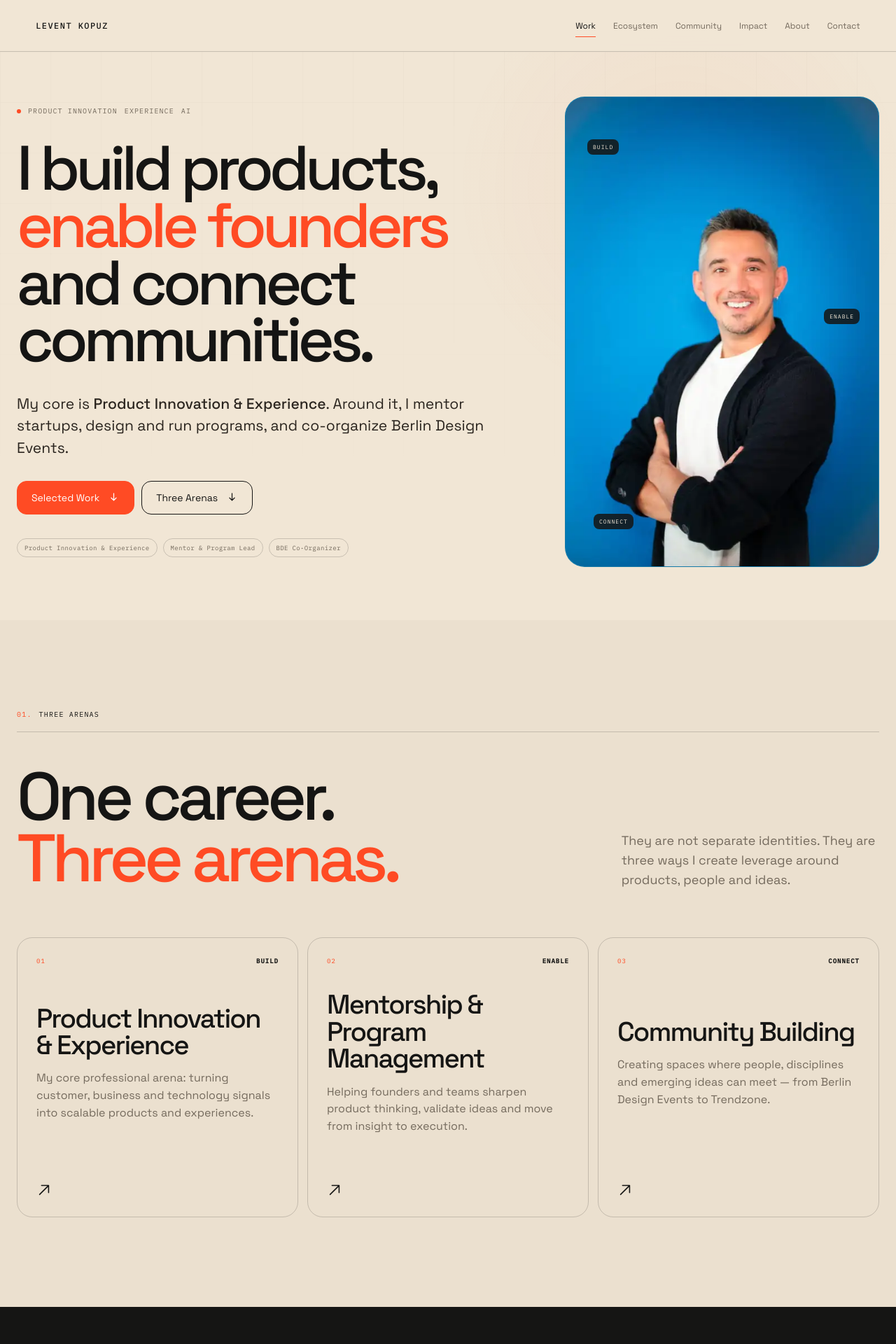
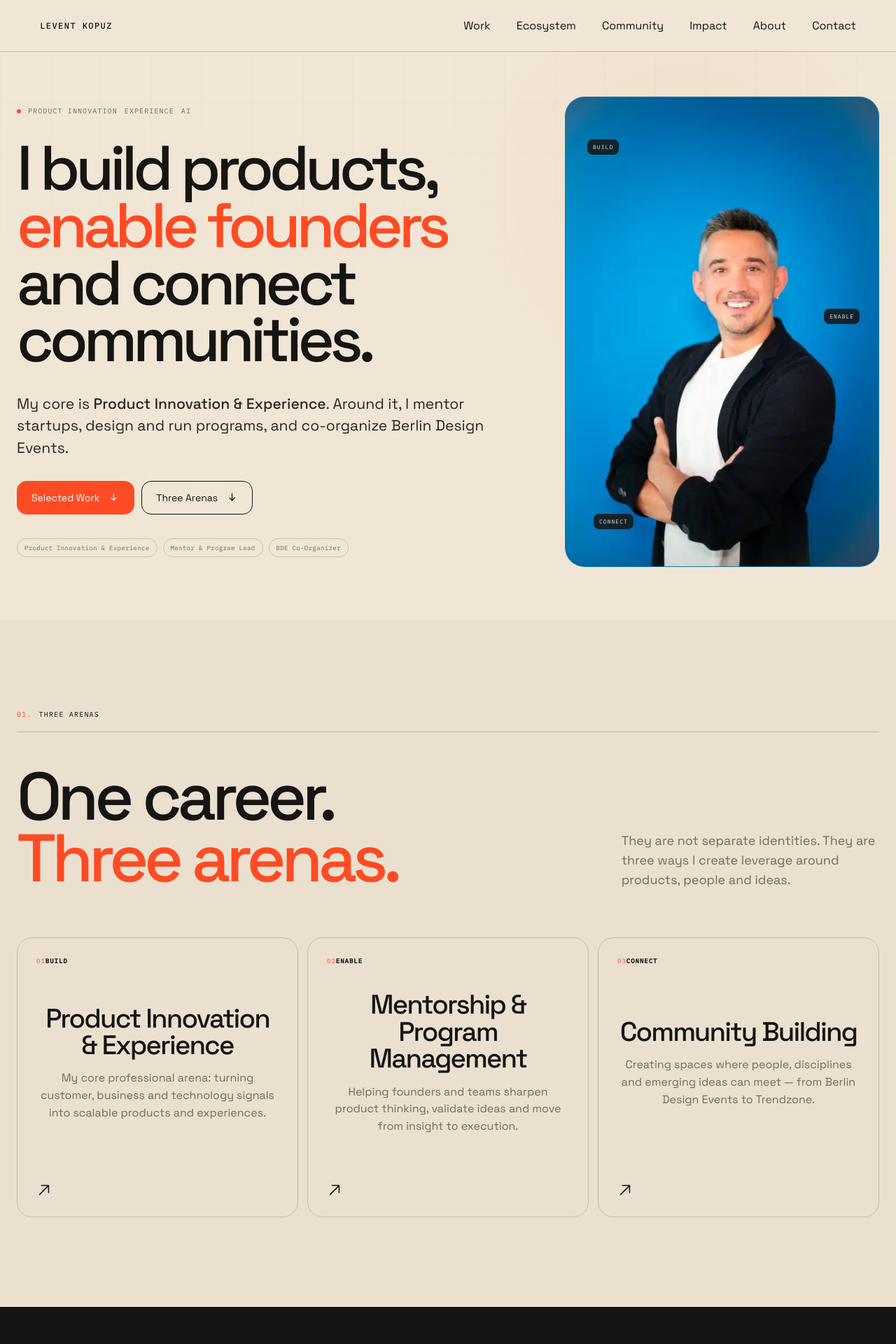
Before and after one commit to levkopuz/leventkopuz, a Next.js app: page / in a window 1280 px wide. Shown: the top 1920 px of the page at 70% size. Built offline with nearby package versions, Linux system fonts and the light colour scheme.

Commit message:
Keep portfolio URL clean during in-page navigation

```diff
--- a/components/Portfolio.tsx
+++ b/components/Portfolio.tsx
@@ -219,6 +219,21 @@ export default function Portfolio() {
 
   const activeWorkItem = workItems.find((item) => item.key === activeWork) ?? null;
 
+  const scrollToSection = (id: string) => {
+    const target = document.getElementById(id);
+    if (!target) return;
+    target.scrollIntoView({ behavior: "smooth", block: "start" });
+    window.history.replaceState(null, "", "/");
+    setMenuOpen(false);
+  };
+
+
+  useEffect(() => {
+    if (window.location.pathname !== "/" || window.location.search || window.location.hash) {
+      window.history.replaceState(null, "", "/");
+    }
+  }, []);
+
   useEffect(() => {
     const sections = navItems
       .map((item) => document.querySelector(item.href))
@@ -309,16 +324,17 @@ export default function Portfolio() {
       />
 
       <header className="site-header">
-        <a className="brand" href="#top" aria-label="Levent Kopuz home">LEVENT KOPUZ</a>
+        <button className="brand brand-button" type="button" onClick={() => scrollToSection("top")} aria-label="Levent Kopuz home">LEVENT KOPUZ</button>
         <nav className="desktop-nav" aria-label="Primary navigation">
           {navItems.map((item) => (
-            <a
+            <button
               key={item.href}
-              href={item.href}
+              type="button"
+              onClick={() => scrollToSection(item.href.slice(1))}
               className={activeSection === item.href.slice(1) ? "active" : ""}
             >
               {item.label}
-            </a>
+            </button>
           ))}
         </nav>
         <button
@@ -335,9 +351,9 @@ export default function Portfolio() {
       <div className={"mobile-menu " + (menuOpen ? "is-open" : "")} aria-hidden={!menuOpen}>
         <nav aria-label="Mobile navigation">
           {navItems.map((item, i) => (
-            <a key={item.href} href={item.href} onClick={() => setMenuOpen(false)}>
+            <button key={item.href} type="button" onClick={() => scrollToSection(item.href.slice(1))}>
               <span>0{i + 1}</span>{item.label}
-            </a>
+            </button>
           ))}
         </nav>
         <div className="mobile-menu-foot">
@@ -366,12 +382,12 @@ export default function Portfolio() {
             </p>
 
             <div className="hero-actions reveal">
-              <a className="button button-primary" href="#work">
+              <button className="button button-primary" type="button" onClick={() => scrollToSection("work")}>
                 Selected Work <ArrowIcon down />
-              </a>
-              <a className="button button-secondary" href="#arenas">
+              </button>
+              <button className="button button-secondary" type="button" onClick={() => scrollToSection("arenas")}>
                 Three Arenas <ArrowIcon down />
-              </a>
+              </button>
             </div>
 
             <div className="hero-identity reveal">
@@ -404,7 +420,12 @@ export default function Portfolio() {
 
           <div className="arena-grid">
             {arenas.map((arena) => (
-              <a className="arena-card reveal" href={arena.href} key={arena.verb}>
+              <button
+                className="arena-card reveal"
+                type="button"
+                onClick={() => scrollToSection(arena.href.slice(1))}
+                key={arena.verb}
+              >
                 <div className="arena-top">
                   <span>{arena.n}</span>
                   <strong>{arena.verb}</strong>
@@ -414,7 +435,7 @@ export default function Portfolio() {
                   <p>{arena.copy}</p>
                 </div>
                 <ArrowIcon />
-              </a>
+              </button>
             ))}
           </div>
         </div>
@@ -646,7 +667,7 @@ export default function Portfolio() {
 
       <footer className="site-footer">
         <div className="footer-top">
-          <a className="brand" href="#top">LEVENT KOPUZ</a>
+          <button className="brand brand-button" type="button" onClick={() => scrollToSection("top")}>LEVENT KOPUZ</button>
           <div className="footer-links">
             <a href={LINKEDIN} target="_blank" rel="noreferrer">LinkedIn</a>
             <a href={INSTAGRAM} target="_blank" rel="noreferrer">Instagram</a>
```
